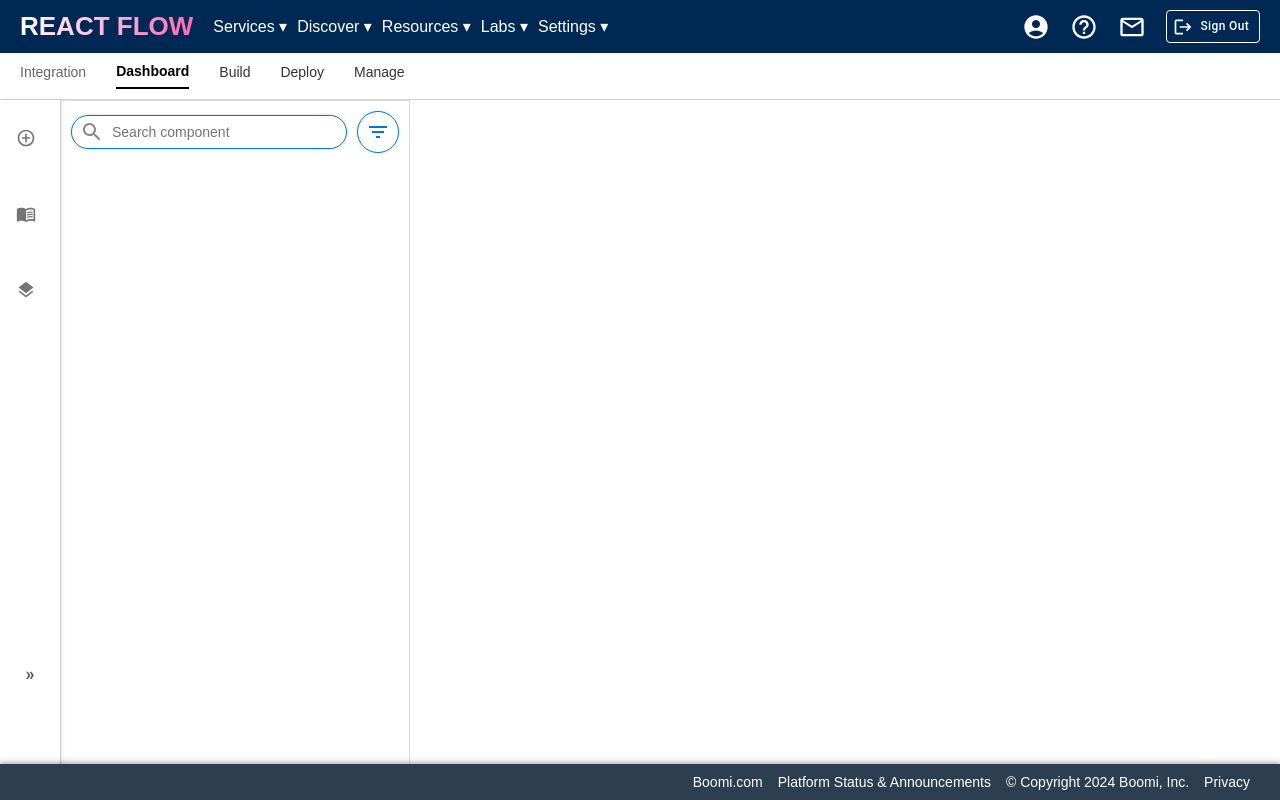
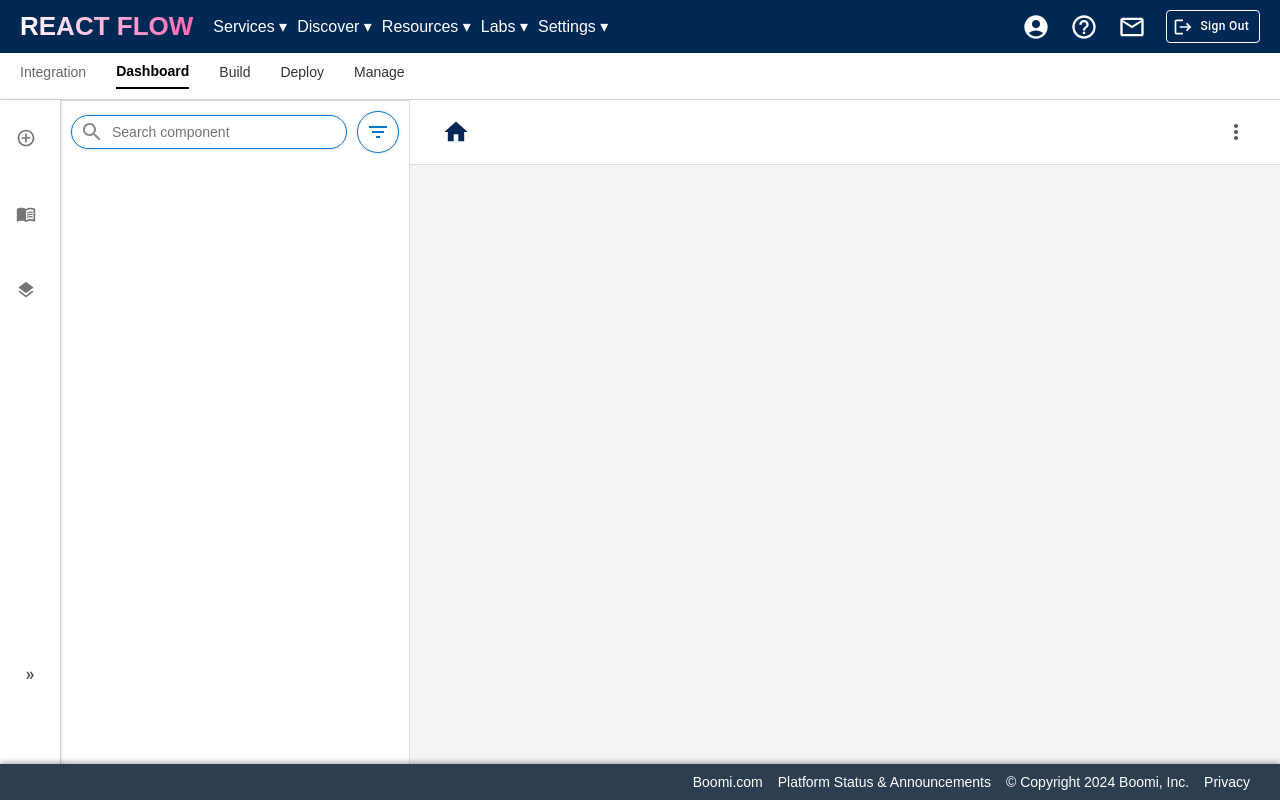
Before and after one commit to tusharr42/React-Flow, a Next.js app: page /reactflow in a window 1280 px wide. Built offline with nearby package versions, Linux system fonts and the light colour scheme.

Commit message:
"this is Reactflow dashboard"

```diff
--- a/src/Layout/Integration/Reactflow/Dashboard/index.js
+++ b/src/Layout/Integration/Reactflow/Dashboard/index.js
@@ -7,7 +7,7 @@
 import Sidebar from '../../../Global/Sidebar';
 import Footer from '../../../Global/Footer';
 import ComponentsPanel from '../../../Global/ComponentsPannel';// Corrected the import name
-
+import NavigationBar from '../NavigationBar';
 
 const DashboardInner = () => {
   const [isSidebarOpen, setIsSidebarOpen] = useState(true); // State to manage sidebar open/close
@@ -60,9 +60,9 @@
           </div>
 
           {/* Replacing the old content with DashboardInterface */}
-          {/* <div style={contentStyle}>
-            <DashboardInterface />
-          </div> */}
+          { <div style={contentStyle}>
+            <NavigationBar/>
+          </div> }
         </div>
       </div>
 
--- /dev/null
+++ b/src/Layout/Integration/Reactflow/Flow/index.js
@@ -0,0 +1,14 @@
+import React from 'react';
+import { Background } from 'reactflow';
+import 'reactflow/dist/style.css';
+
+export default function MainContent() {
+  return (
+    <div style={{ height: '100vh', width: '100vw', position: 'relative' }}>
+      {/* React Flow Background */}
+      <div style={{ height: '100%', width: '100%', position: 'absolute', top: 0 }}>
+        <Background variant="dots" gap={16} size={1} />
+      </div>
+    </div>
+  );
+}
--- /dev/null
+++ b/src/Layout/Integration/Reactflow/NavigationBar/index.js
@@ -0,0 +1,63 @@
+import React from "react"; // React import
+import { useRouter } from "next/navigation";
+// import Flow from '../Flow'
+import {
+  AppBar,
+  Toolbar,
+  Box,
+  IconButton,
+  Typography,
+} from "@mui/material";
+import HomeIcon from "@mui/icons-material/Home";
+import MoreVertIcon from "@mui/icons-material/MoreVert";
+
+function NavBar() {
+  return (
+    <AppBar
+      position="static"
+      sx={{
+        backgroundColor: "#ffffff",
+        boxShadow: "none",
+        borderBottom: "1px solid #ddd",
+      }}
+    >
+      <Toolbar
+        sx={{
+          display: "flex",
+          justifyContent: "space-between",
+          alignItems: "center",
+          minHeight: "48px",
+        }}
+      >
+        <Box>
+          <IconButton>
+            <HomeIcon sx={{ fontSize: "28px", color: "#002855" }} />
+          </IconButton>
+        </Box>
+
+        {/* Menu Icon */}
+        <Box>
+          <IconButton>
+            <MoreVertIcon sx={{ fontSize: "24px", color: "#555555" }} />
+          </IconButton>
+        </Box>
+      </Toolbar>
+    </AppBar>
+  );
+}
+
+function NavigationBar() {
+
+
+  return (
+    <Box>
+      {/* Navigation Bar */}
+      <NavBar />
+
+      {/* Main Content Removed */}
+      {/* <Flow/> */}
+    </Box>
+  );
+}
+
+export default  NavigationBar;
--- a/src/app/reactflow/page.js
+++ b/src/app/reactflow/page.js
@@ -1,5 +1,7 @@
 import React from 'react';
 import DashboardInner from '@/Layout/Integration/Reactflow/Dashboard';
+
+// here import intergeration of react flow
 
 const Reactflow = () => {
   return (
```
Also changed, not shown: src/Layout/DashboardInterface/index.js (+3 -4 lines).
